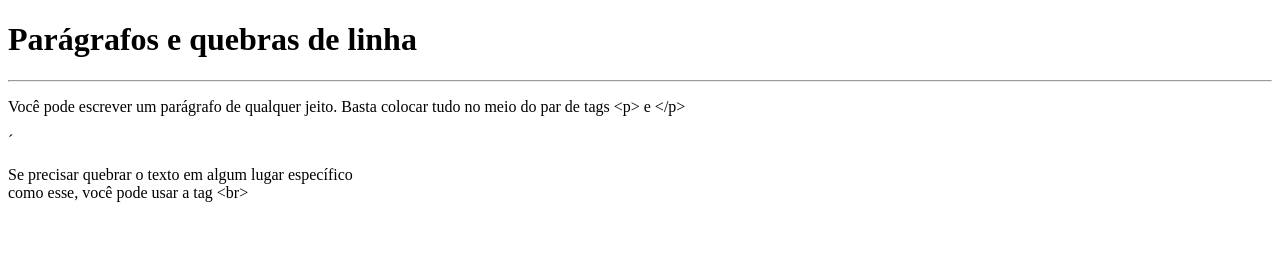
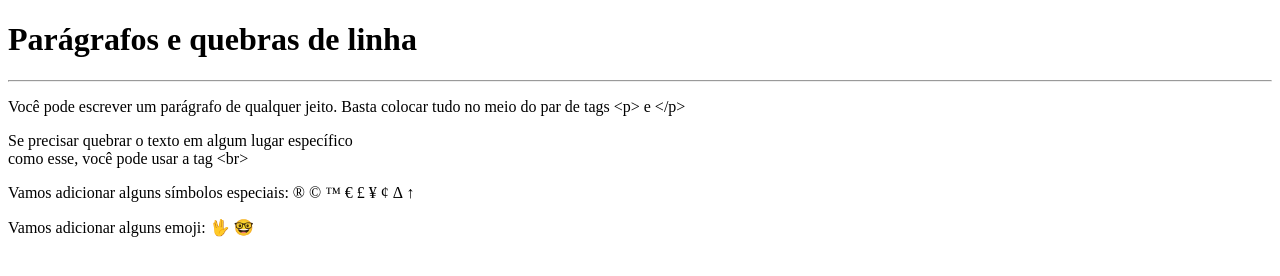
Before and after one commit to rafaelronaldo/Curso_Em_Video_html-css, a plain HTML site: page exercicios/ex002/index.html in a window 1280 px wide. Drawn offline with Linux system fonts and the light colour scheme.

Commit message:
Simbolos e Emojis

```diff
--- a/exercicios/ex002/index.html
+++ b/exercicios/ex002/index.html
@@ -13,13 +13,27 @@
         qualquer jeito.
         Basta colocar tudo
         no meio do par de tags
-        &lt;p&gt; e &lt;/p&gt;
-    </p>´
+        &lt;p&gt; e &lt;/p&gt; <!--LESS THAN / GREATHER THAN-->
+    </p>
     <p>Se precisar quebrar
         o texto em algum lugar
         específico <br> como esse,
         você pode usar a tag &lt;br&gt;
     </p>
-
+    <P>Vamos adicionar alguns símbolos especiais:
+        &reg;
+        &copy;
+        &trade;
+        &euro;
+        &pound;
+        &yen;
+        &cent;
+        &Delta;
+        &uarr;
+    </P>
+    <p>Vamos adicionar alguns emoji:
+        &#x1F596;
+        &#x1F913;
+    </p>
 </body>
 </html>
```
